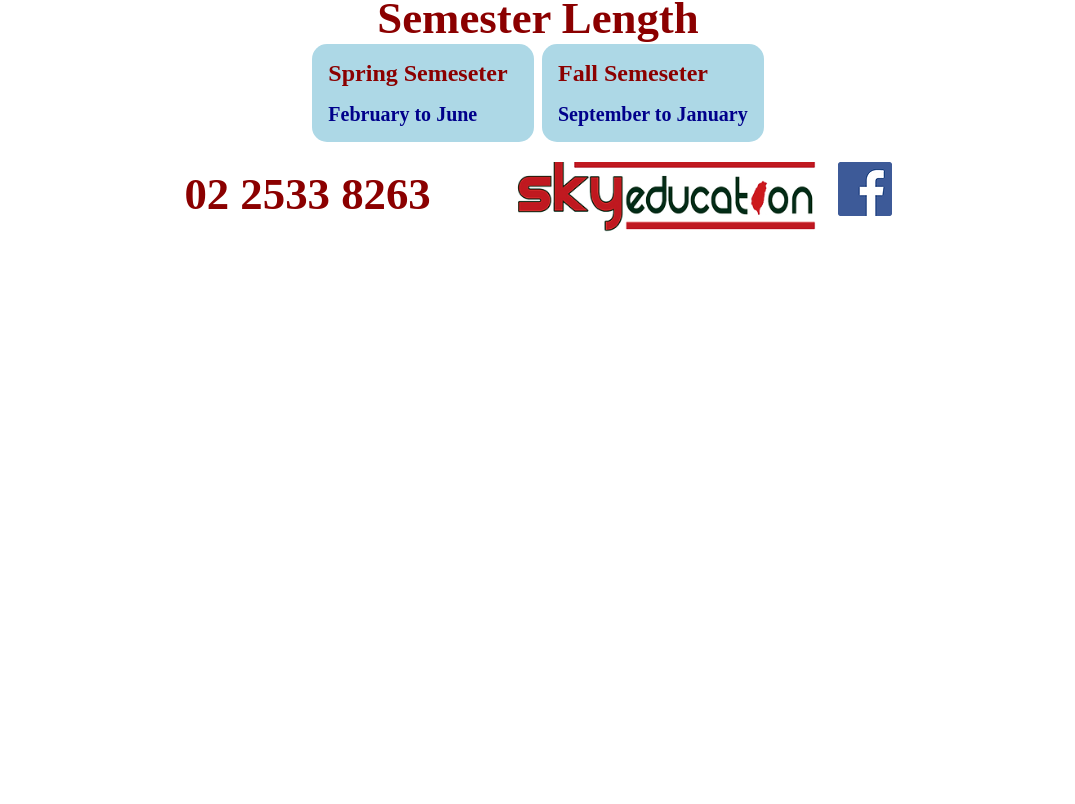
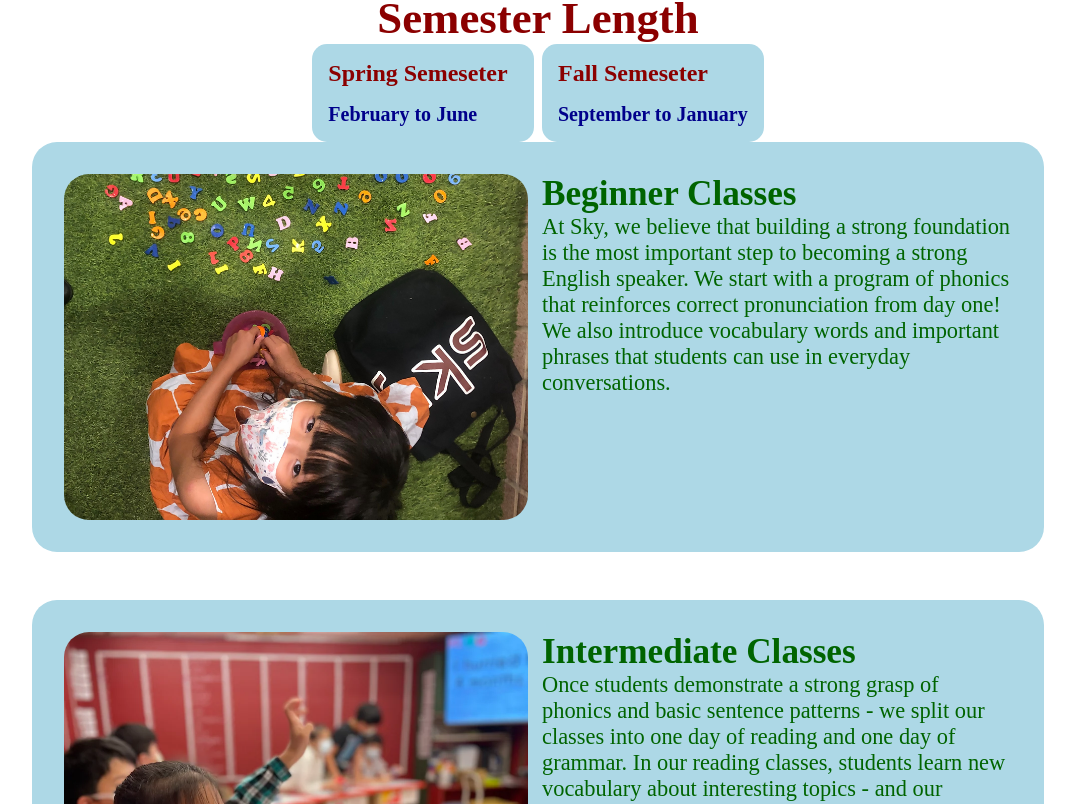
Before and after one commit to jakovid/sky-website, a React (Create React App) app: page /our-classes in a window 1280 px wide. Shown: the part 1116-1920 px from the top of the page, without its empty margins (102-1177 px from the left). Before the commit the page ends 1362 px from the top, so only its background shows below. Built offline with nearby package versions, Linux system fonts and the light colour scheme.

Commit message:
finished our classes page

```diff
--- a/src/components/english/our-classes/ClassLevel.js
+++ b/src/components/english/our-classes/ClassLevel.js
@@ -2,11 +2,11 @@ import React from "react";
 
 export default function ClassLevel({ classLevelInfo }) {
     return(
-        <div>
-            <img src={classLevelInfo.picture} />
+        <div className="class-level-item">
+            <img className="class-level-picture" src={classLevelInfo.picture} />
             <div>
-                <div>{ classLevelInfo.name }</div>
-                <div>{ classLevelInfo.info }</div>
+                <div className="class-level-info-title" >{ classLevelInfo.name }</div>
+                <div className="class-level-info-text">{ classLevelInfo.info }</div>
             </div>
         </div>
     )
--- a/src/components/english/our-classes/EnglishOurClassesLevels.js
+++ b/src/components/english/our-classes/EnglishOurClassesLevels.js
@@ -0,0 +1,11 @@
+import React from "react";
+import PopulateClassLevel from "./PopulateClassLevels";
+import '../../../styles/english/our-classes/EnglishOurClassesLevels.css';
+
+export default function EnglishOurClassesLevels() {
+    return (
+        <div id='english-our-classes-container'>
+            <PopulateClassLevel />
+        </div>
+    )
+}
--- a/src/components/english/our-classes/PopulateClassLevels.js
+++ b/src/components/english/our-classes/PopulateClassLevels.js
@@ -0,0 +1,11 @@
+import { ClassLevels } from "../../../data/ClassLevels";
+import React from "react";
+import ClassLevel from "./ClassLevel";
+
+export default function PopulateClassLevel() {
+    return(
+        ClassLevels.map(classLevelInfo => {
+            return <ClassLevel key={classLevelInfo.id} classLevelInfo={classLevelInfo} />
+        })
+    )
+}
--- a/src/data/ClassLevels.js
+++ b/src/data/ClassLevels.js
@@ -1,6 +1,6 @@
-import ClassPic11 from '../images/ClassPic11';
-import ClassPic12 from '../images/ClassPic12';
-import ClassPic13 from '../images/ClassPic13';
+import ClassPic11 from '../images/ClassPic11.webp';
+import ClassPic12 from '../images/ClassPic12.webp';
+import ClassPic13 from '../images/ClassPic13.webp';
 import { v4 as uuidv4 } from 'uuid';
 
 let ClassLevels = [
--- a/src/pages/EnglishOurClasses.js
+++ b/src/pages/EnglishOurClasses.js
@@ -3,6 +3,7 @@ import EnglishHeader from "../components/english/EnglishHeader";
 import EnglishOurClassesHero from "../components/english/our-classes/EnglishOurClassesHero";
 import EnglishOurClassesIntro from "../components/english/our-classes/EnglishOurClassesIntro";
 import EnglishOurClassesInfo from "../components/english/our-classes/EnglishOurClassesInfo";
+import EnglishOurClassesLevels from "../components/english/our-classes/EnglishOurClassesLevels";
 import EnglishFooter from "../components/english/EnglishFooter";
 
 
@@ -13,6 +14,7 @@ export default function EnglishOurClasses(){
             <EnglishOurClassesHero />
             <EnglishOurClassesIntro />
             <EnglishOurClassesInfo />
+            <EnglishOurClassesLevels />
             <EnglishFooter />
         </div>
     )
--- /dev/null
+++ b/src/styles/english/our-classes/EnglishOurClassesLevels.css
@@ -0,0 +1,31 @@
+#english-our-classes-container {
+    display: flex;
+    flex-direction: column;
+    align-items: center;
+    gap: 3rem;
+}
+
+.class-level-item {
+    display: grid;
+    grid-template-columns: 1fr 1fr;
+    width: 59.3rem;
+    background-color: lightblue;
+    border-radius: 25px;
+    padding: 2rem;
+    gap: 0.5rem;
+    color: darkgreen;
+}
+
+.class-level-picture {
+    width: 29rem;
+    border-radius: 25px;
+}
+
+.class-level-info-title {
+    font-size: 2.2rem;
+    font-weight: bold;
+}
+
+.class-level-info-text {
+    font-size: 1.4rem;
+}
```
